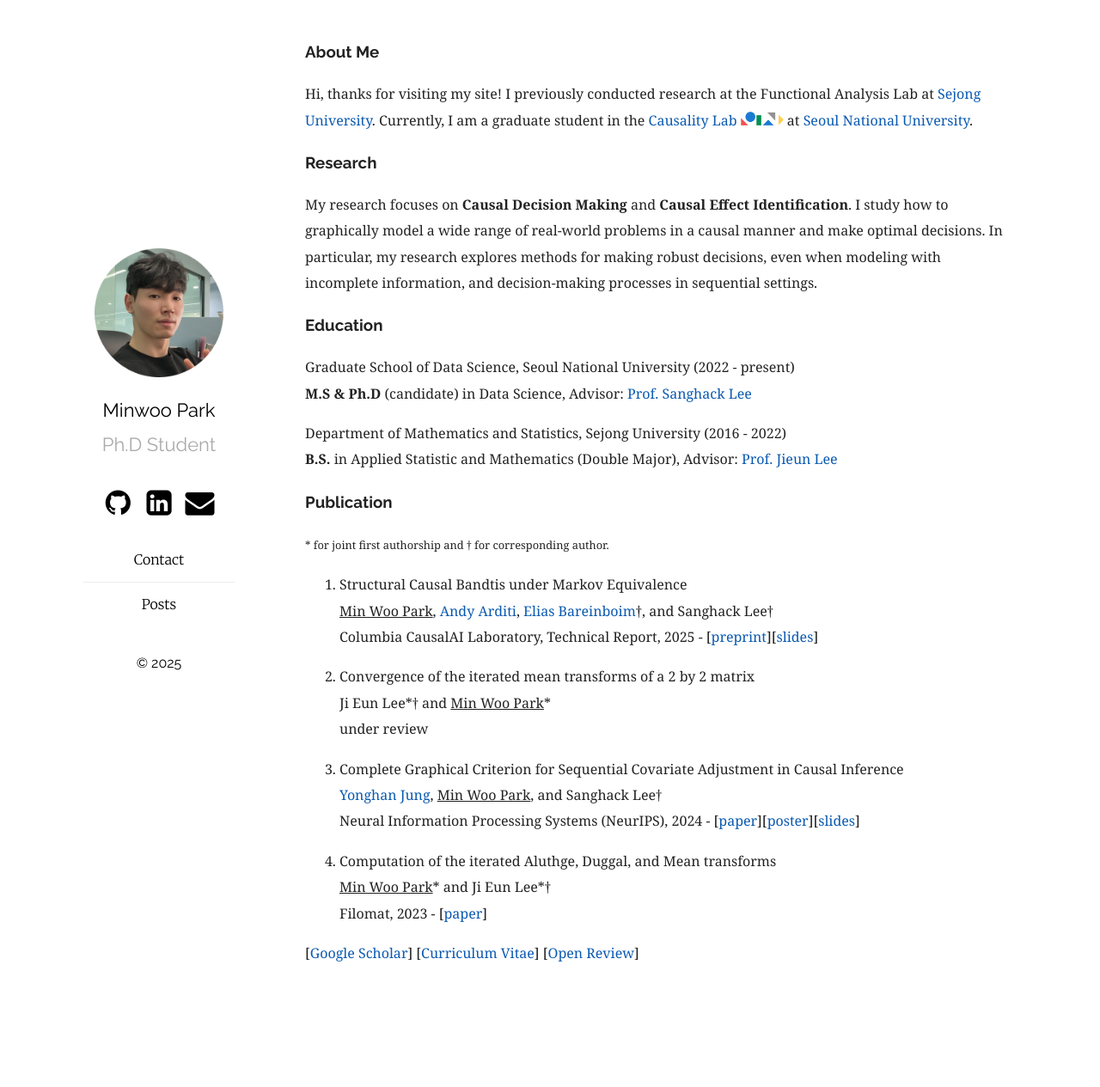
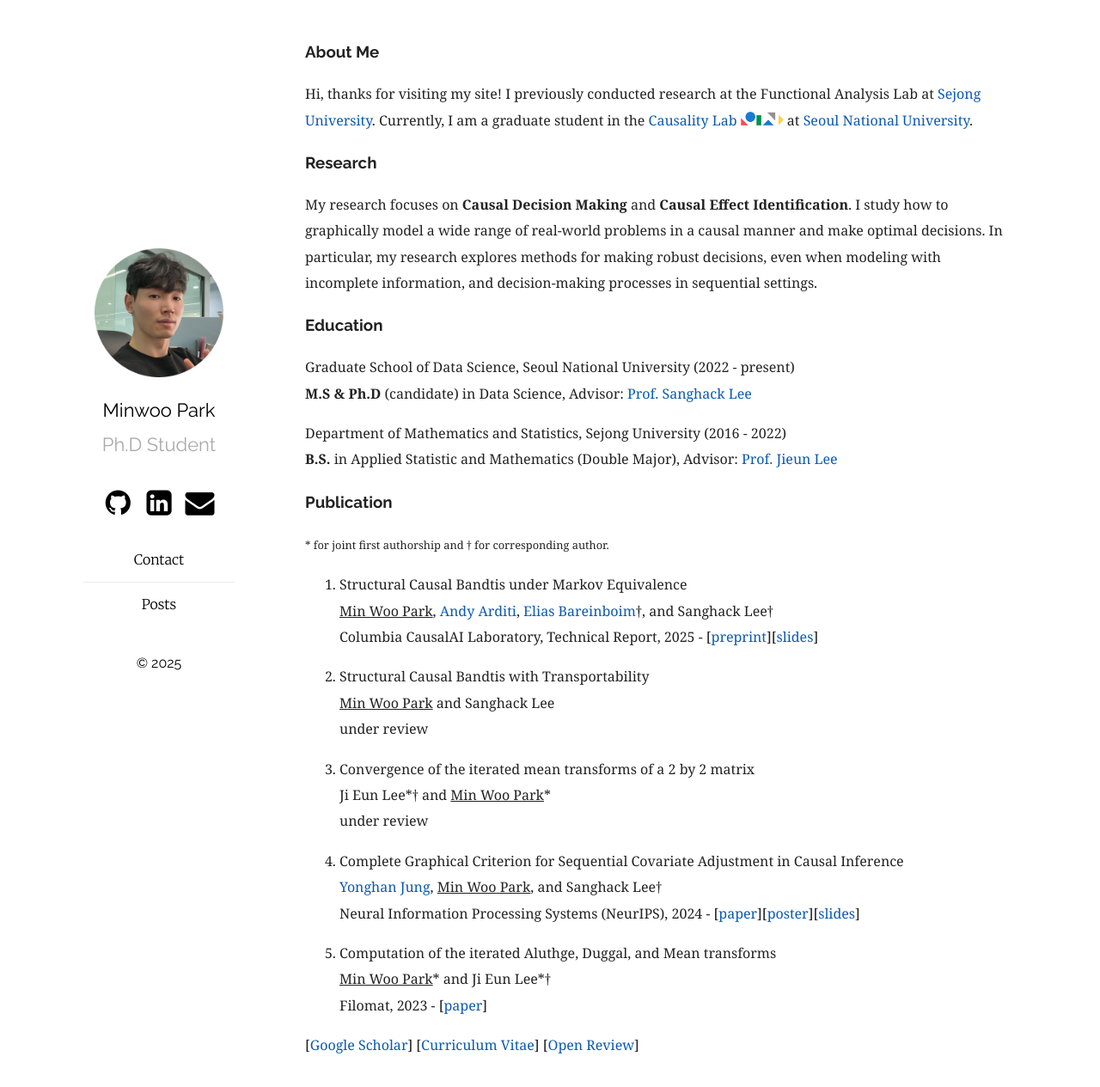
Before and after one commit to MinwooPark96/minwoopark96.github.com, a Jekyll site: the page built from index.md, in a window 1280 px wide and 1277 px high. Shown: the top 1265 px of the window at 86% size. Built offline with Jekyll 4.4.1, drawn with Linux system fonts in a browser that asks for light colours.

Commit message:
Add Transportability

```diff
--- a/index.md
+++ b/index.md
@@ -22,19 +22,24 @@ Department of Mathematics and Statistics, Sejong University (2016  - 2022) <br/>
 ### Publication
 <small>\* for joint first authorship and † for corresponding author.</small>
 
+
 1. Structural Causal Bandtis under Markov Equivalence <br/>
 <ins>Min Woo Park</ins>, [Andy Arditi](https://andyrdt.com/), [Elias Bareinboim](https://causalai.net/)†, and Sanghack Lee† <br/>
 Columbia CausalAI Laboratory, Technical Report, 2025 - [[preprint](https://causalai.net/r122.pdf)][[slides](https://minwoopark96.github.io/present/tech122.pdf)]
 
-2. Convergence of the iterated mean transforms of a 2 by 2 matrix <br/>
+2. Structural Causal Bandtis with Transportability <br/>
+<ins>Min Woo Park</ins> and Sanghack Lee <br/>
+under review
+
+3. Convergence of the iterated mean transforms of a 2 by 2 matrix <br/>
 Ji Eun Lee\*† and <ins>Min Woo Park</ins>\* <br/>
 under review
 
-3. Complete Graphical Criterion for Sequential Covariate Adjustment in Causal Inference <br/>
+4. Complete Graphical Criterion for Sequential Covariate Adjustment in Causal Inference <br/>
 [Yonghan Jung](https://sites.google.com/view/yonghanjung), <ins>Min Woo Park</ins>, and Sanghack Lee†
 <br/> Neural Information Processing Systems (NeurIPS), 2024 - [[paper](https://openreview.net/pdf?id=6gIcnPvw2x)][[poster](https://minwoopark96.github.io/paper/sac_poster.pdf)][[slides](https://minwoopark96.github.io/present/nips2024.pdf)]
 
-4. Computation of the iterated Aluthge, Duggal, and Mean transforms <br/>
+5. Computation of the iterated Aluthge, Duggal, and Mean transforms <br/>
 <ins>Min Woo Park</ins>\* and Ji Eun Lee\*†
 <br/> Filomat, 2023 - [[paper](https://doiserbia.nb.rs/Article.aspx?ID=0354-51802315843P)]
 
```
